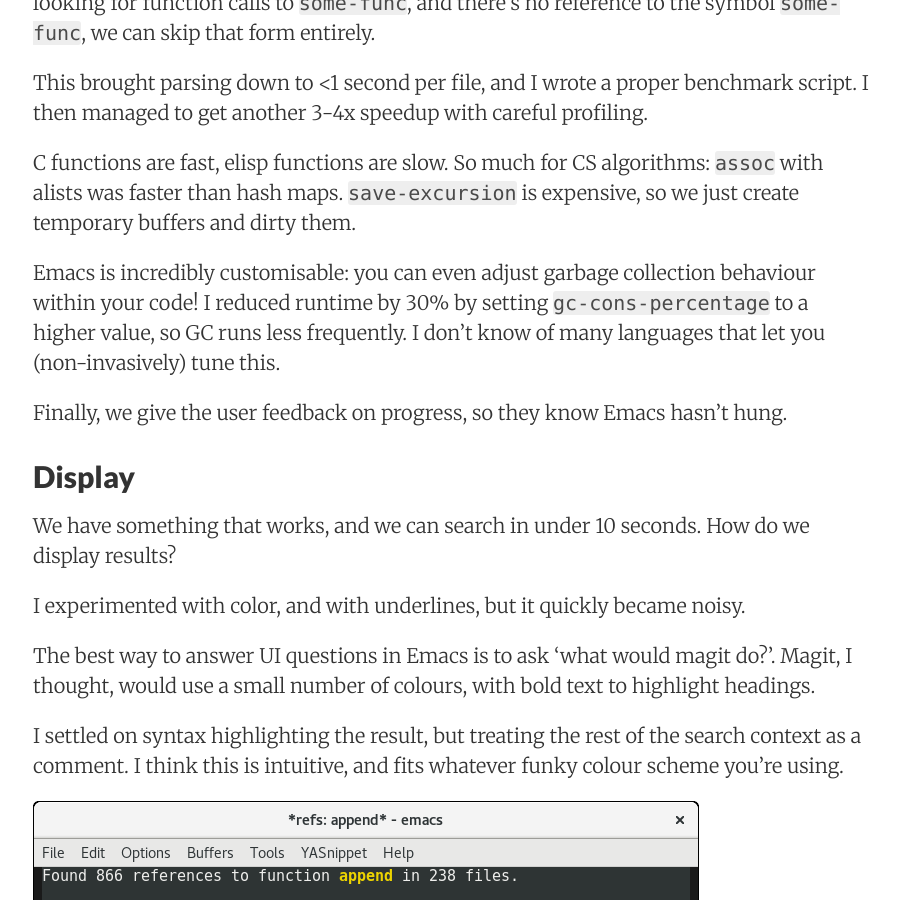
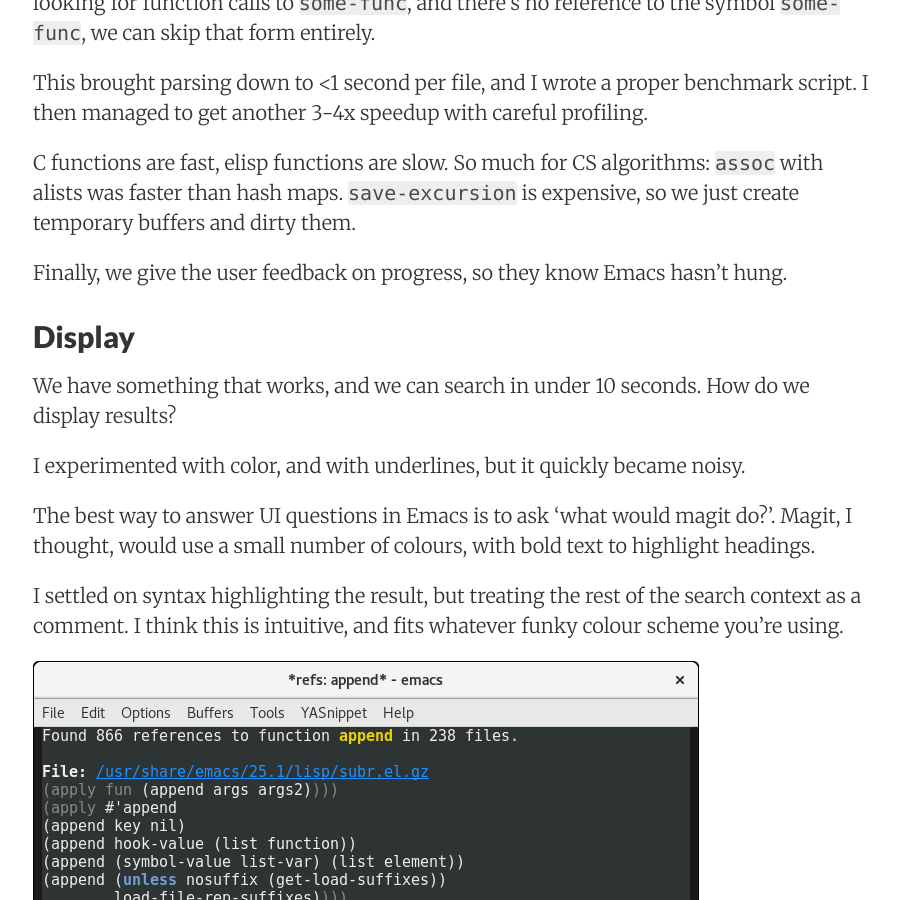
Before and after one commit to Wilfred/wilfred.github.com, a Jekyll site: the page built from _posts/2016-09-25-searching-a-million-lines-of-lisp.markdown, in a window 1280 px wide and 900 px high, scrolled down 1852 px. Shown: the whole window, without its empty margins (187-1086 px from the left). Built offline with Jekyll 4.4.1, drawn with Linux system fonts in a browser that asks for light colours; nearby versions of some CDN libraries.

Commit message:
third draft

```diff
--- a/_posts/2016-09-25-searching-a-million-lines-of-lisp.markdown
+++ b/_posts/2016-09-25-searching-a-million-lines-of-lisp.markdown
@@ -77,12 +77,6 @@ much for CS algorithms: `assoc` with alists was faster than hash
 maps. `save-excursion` is expensive, so we just create temporary
 buffers and dirty them.
 
-Emacs is incredibly customisable: you can even adjust garbage
-collection behaviour within your code! I reduced runtime by 30% by
-setting `gc-cons-percentage` to a higher value, so GC runs less
-frequently. I don't know of many languages that let you
-(non-invasively) tune this.
-
 Finally, we give the user feedback on progress, so they know Emacs
 hasn't hung.
 
```
